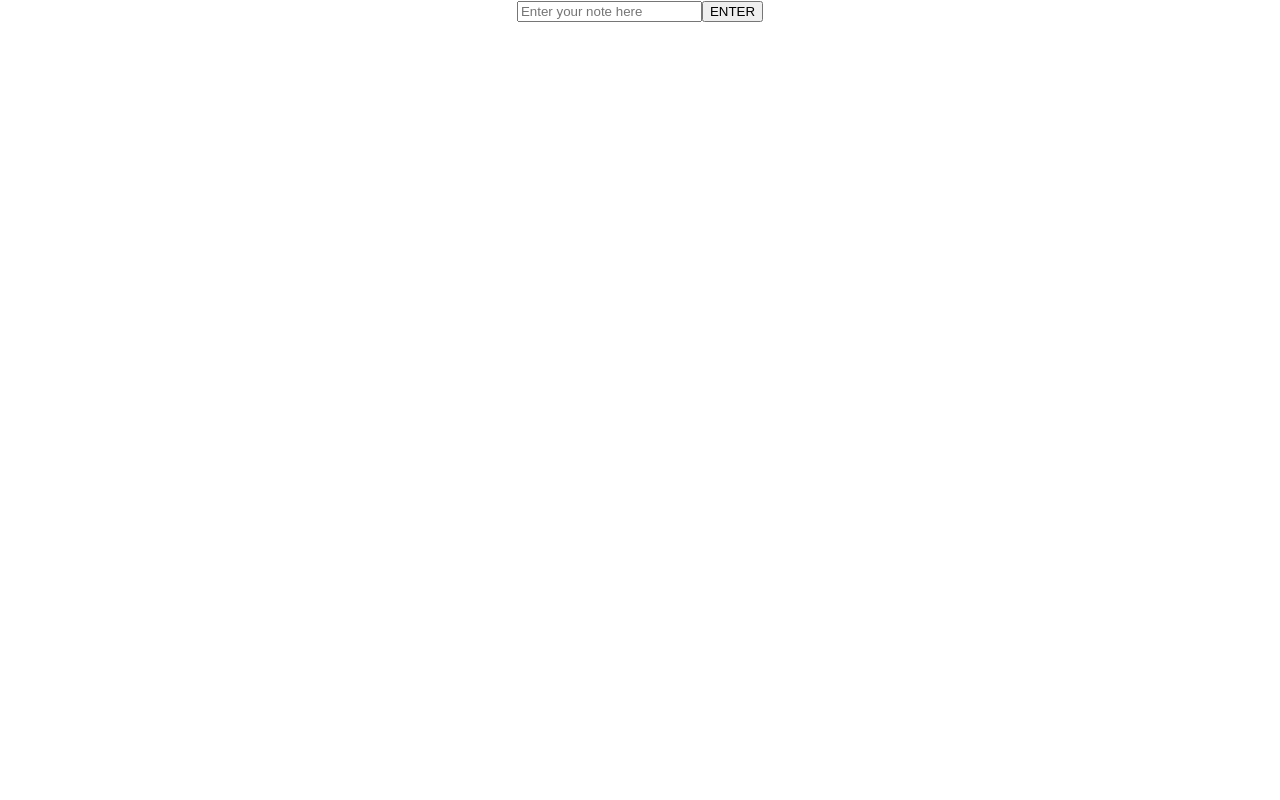
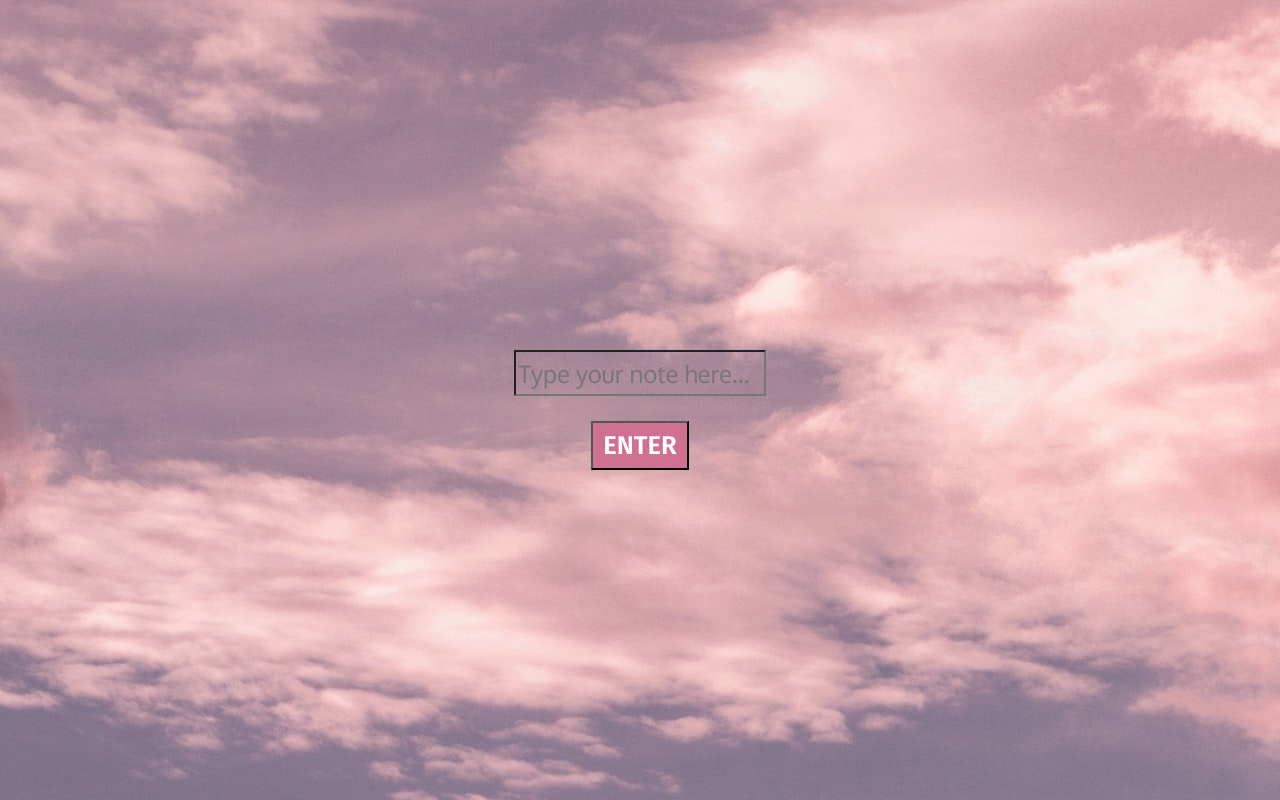
Before and after one commit to zamfiram/small-noteboard, a React (Create React App) app: page / in a window 1280 px wide. Built offline with nearby package versions, Linux system fonts and the light colour scheme.

Commit message:
add style

```diff
--- a/public/index.html
+++ b/public/index.html
@@ -15,6 +15,10 @@
       user's mobile device or desktop. See https://developers.google.com/web/fundamentals/web-app-manifest/
     -->
     <link rel="manifest" href="%PUBLIC_URL%/manifest.json" />
+    <link
+      href="https://fonts.googleapis.com/css2?family=Fira+Sans:wght@600&family=Oxygen&display=swap"
+      rel="stylesheet"
+    />
     <!--
       Notice the use of %PUBLIC_URL% in the tags above.
       It will be replaced with the URL of the `public` folder during the build.
--- a/src/App.css
+++ b/src/App.css
@@ -1,38 +1,16 @@
-.App {
+body {
   text-align: center;
+  background-image: url("./background.jpg");
+  background-repeat: no-repeat;
+  display: flex;
+  justify-content: center;
+  align-items: center;
+  height: 100vh;
+  width: 100wv;
 }
 
-.App-logo {
-  height: 40vmin;
-  pointer-events: none;
+
+button:hover {
+  transform: translateY(2px);
+  box-shadow: 0 1px 1px 0 rgba(244, 243, 238, 0.10),
 }
-
-@media (prefers-reduced-motion: no-preference) {
-  .App-logo {
-    animation: App-logo-spin infinite 20s linear;
-  }
-}
-
-.App-header {
-  background-color: #282c34;
-  min-height: 100vh;
-  display: flex;
-  flex-direction: column;
-  align-items: center;
-  justify-content: center;
-  font-size: calc(10px + 2vmin);
-  color: white;
-}
-
-.App-link {
-  color: #61dafb;
-}
-
-@keyframes App-logo-spin {
-  from {
-    transform: rotate(0deg);
-  }
-  to {
-    transform: rotate(360deg);
-  }
-}
--- a/src/App.js
+++ b/src/App.js
@@ -47,14 +47,45 @@ function App() {
   };
 
   return (
-    <div className="App">
-      <input
-        value={item}
-        onChange={(e) => setItem(e.target.value)}
-        placeholder="Enter your note here"
-        onKeyPress={(e) => keyPress(e)}
-      />
-      <button onClick={newItem}>ENTER</button>
+    <div>
+      <div>
+        <input
+          value={item}
+          onChange={(e) => setItem(e.target.value)}
+          placeholder="Type your note here..."
+          onKeyPress={(e) => keyPress(e)}
+          required
+          style={{
+            width: "70%",
+            height: "5vh",
+            maxWidth: "80%",
+            margin: "20px auto 25px auto",
+            color: "white",
+            fontFamily: "Oxygen, sans-serif",
+            fontSize: "1.5rem",
+            textOverflow: "ellipsis",
+            backgroundColor: "transparent",
+            boxShadow: "0.2px solid rgba(226, 159, 120, 0.06)",
+          }}
+        />
+        <button
+          style={{
+            padding: "7px 10px",
+            backgroundColor: "#d17191",
+            color: "white",
+            fontSize: "1.6em",
+            cursor: "pointer",
+            boxShadow: "0.2px solid rgba(226, 159, 120, 0.06)",
+            WebkitTransition: "all 300ms ease",
+            transition: "all 300ms ease",
+            fontFamily: "Fira Sans, sans-serif",
+          }}
+          onClick={newItem}
+        >
+          ENTER
+        </button>{" "}
+      </div>
+
       {items.map((item, index) => {
         return (
           <Draggable
@@ -64,9 +95,37 @@ function App() {
               updatePos(data, index);
             }}
           >
-            <div style={{ backgroundColor: item.color }} className="box">
+            <div
+              style={{
+                fontFamily: "Fira Sans, sans-serif",
+                fontSize: "1em",
+                position: "absolute",
+                cursor: "move",
+                color: "black",
+                backgroundColor: "white",
+                maxWidth: "215px",
+                overflowWrap: "break-word",
+                borderRadius: "5px",
+                padding: "1em",
+                margin: "auto",
+                userSelect: "none",
+                backgroundColor: item.color,
+                opacity: "0.7"
+              }}
+            >
               {`${item.item}`}
-              <button id="delete" onClick={(e) => deleteNote(item.id)}>
+              <button
+                id="delete"
+                onClick={(e) => deleteNote(item.id)}
+                style={{
+                  fontSize: "0.7em",
+                  position: "fixed",
+                  top: "0",
+                  right: "0",
+                  backgroundColor: "transparent",
+                  border: "none",
+                }}
+              >
                 X
               </button>
             </div>
```
Also changed, not shown: src/background.jpg (added), 1 other file (tests, documents, lock files or other folders).
